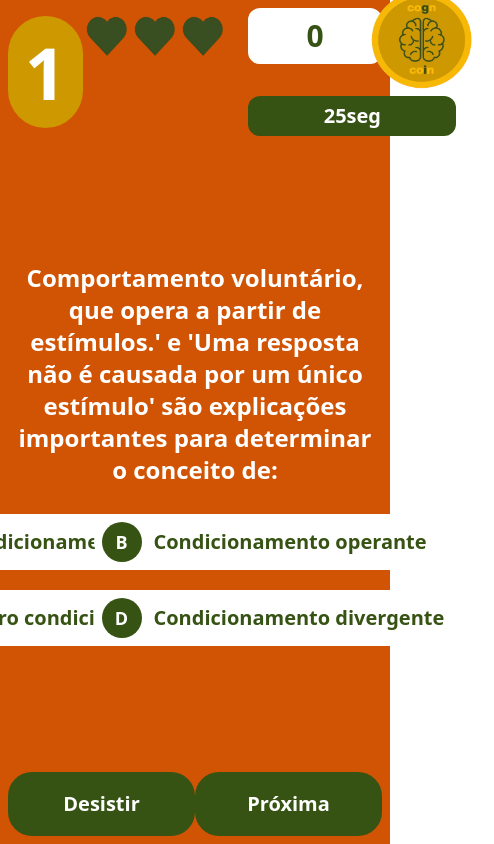
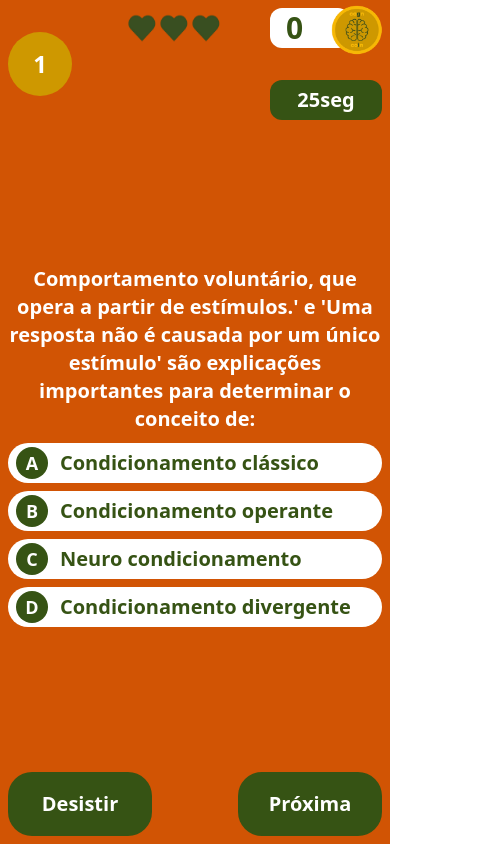
Before and after one commit to afonsomateus21/quiz-cognicao, a React (Vite) app: page /questions in a window 390 px wide. Shown: the whole page, 494 px wide, since content can reach past the window. Built offline with nearby package versions, Linux system fonts and the light colour scheme.

Commit message:
fix: ajustes na responsividade da pagina Questions

```diff
--- a/src/components/QuestionButton.tsx
+++ b/src/components/QuestionButton.tsx
@@ -8,7 +8,7 @@ export function QuestionButton({ title, ...rest } : QuestionButtonProps) {
   return (
     <button
       {...rest}
-      className="w-56 h-16 bg-lime-900 flex justify-center items-center rounded-3xl"
+      className="w-36 md:w-56 h-16 bg-lime-900 flex justify-center items-center rounded-3xl"
     >
       <span className="text-white font-bold text-xl">{title}</span>
     </button>
--- a/src/components/QuestionOption.tsx
+++ b/src/components/QuestionOption.tsx
@@ -8,8 +8,8 @@ interface QuestionOptionProps extends HTMLAttributes<HTMLDivElement> {
 
 export function QuestionOption({ question, order, backgroundColor, ...rest } : QuestionOptionProps) {
   return (
-    <div {...rest} className={`w-[400px] h-14 ${ backgroundColor } rounded-full flex justify-start gap-3 items-center p-2 cursor-pointer`}>
-      <div className="size-10 rounded-full bg-lime-900 flex justify-center items-center">
+    <div {...rest} className={`w-full md:w-[400px] h-10 md:h-14 ${ backgroundColor } rounded-full flex justify-start gap-3 items-center p-2 cursor-pointer`}>
+      <div className="size-8 md:size-10 rounded-full bg-lime-900 flex justify-center items-center">
         <span className="text-lg font-bold text-white">{ order }</span>
       </div>
       <span className={`text-xl font-bold ${backgroundColor === "bg-lime-900" ? "text-white" : "text-lime-900"}`}>
--- a/src/pages/Question.tsx
+++ b/src/pages/Question.tsx
@@ -55,40 +55,40 @@ export function Question() {
   }, []);
 
   return (
-    <div className="p-2 md:p-0 my-0 mx-auto h-full w-full md:h-3/4 md:w-3/4 flex flex-col justify-between items-center">
+    <div className="p-2 md:p-6 lg:p-2 my-0 mx-auto h-full w-full md:h-3/4 lg:w-3/4 flex flex-col justify-between items-center">
       <section className="w-full flex items-center justify-between">
-        <div className="bg-yellow-600 size-28 rounded-full flex justify-center items-center">
-          <span className="text-7xl font-bold text-white">{ index + 1 }</span>
+        <div className="bg-yellow-600 size-16 md:size-28 rounded-full flex justify-center items-center">
+          <span className="text-2xl md:text-7xl font-bold text-white">{ index + 1 }</span>
         </div>
 
         <div className="grid grid-cols-2 items-center gap-8">
           <div className="flex">
             {
               playerLives.map((playerLive) => (
-                <img className="size-12" src={playerLive} alt="Ilustração de um coração verde que representa uma vida" />
+                <img className="size-8 md:size-12" src={playerLive} alt="Ilustração de um coração verde que representa uma vida" />
               ))
             }
           </div>
 
-          <div className="bg-white h-14 rounded-xl flex justify-center items-center relative">
+          <div className="bg-white w-20 md:w-36 h-10 md:h-14 rounded-xl flex justify-start p-4 md:p-0 md:justify-center items-center relative">
             <span className="text-3xl text-lime-900 font-bold">{ cogncoinsAmount }</span>
-            <img src={Cogncoin} className="size-32 absolute left-28" alt="Ilustração da Cogncoin, uma moeda do jogo" />
+            <img src={Cogncoin} className="size-16 md:size-32 absolute left-14 md:left-28" alt="Ilustração da Cogncoin, uma moeda do jogo" />
           </div>
 
           <div />
 
-          <div className="w-52 h-10 flex justify-center items-center bg-lime-900 rounded-xl">
+          <div className="w-28 md:w-52 h-10 flex justify-center items-center bg-lime-900 rounded-xl">
             <span className="text-white font-bold text-xl">{`${timer}seg`}</span>
           </div>
         </div>
       </section>
 
       <section className="h-96 w-full flex flex-col justify-evenly">
-        <h1 className="text-2xl font-bold text-white text-center">
+        <h1 className="text-xl md:text-2xl font-bold text-white text-center">
           { questions[index].question }
         </h1>
 
-        <div className="w-full mx-auto grid grid-cols-2 justify-items-center items-center justify-center mt-7 gap-5">
+        <div className="w-full md:mx-auto flex flex-col gap-2 md:grid md:grid-cols-1 lg:grid-cols-2 md:justify-items-center md:items-center md:justify-center md:mt-7 md:gap-5">
           {
             questions[index].answers.map((answer, index) => (
               <QuestionOption
```
